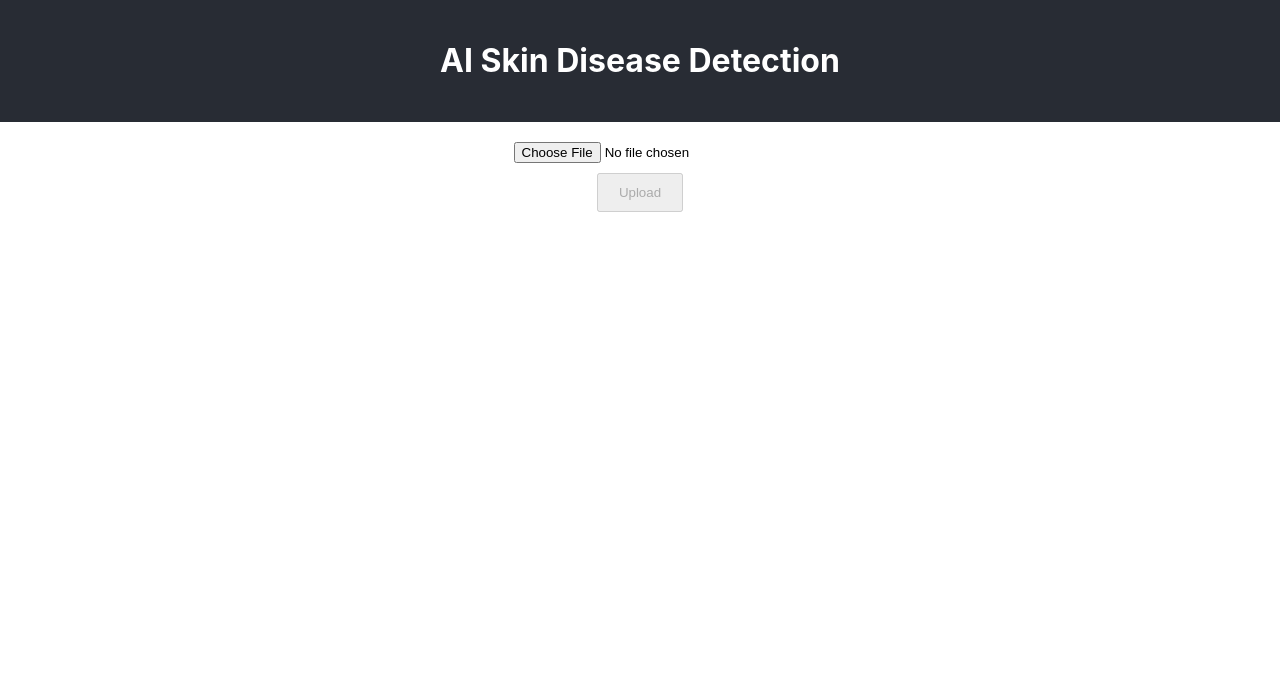
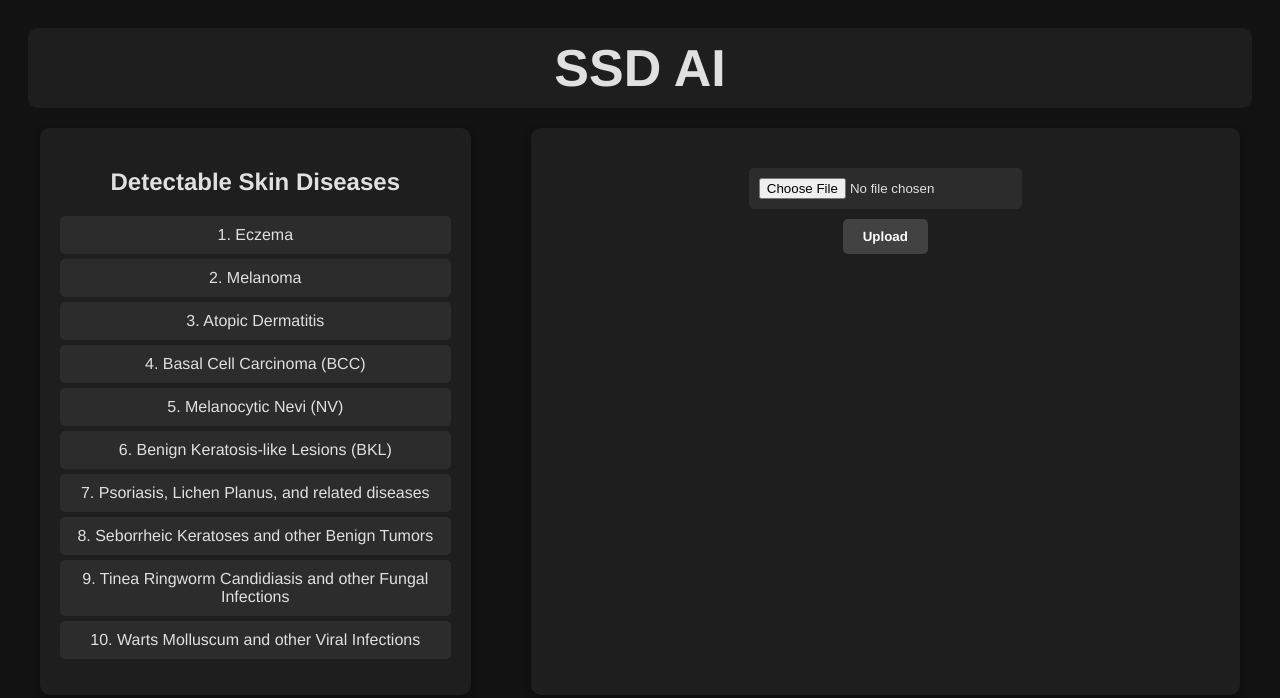
Before and after one commit to syrusaslam/AI-Skin-Disease-Detection, a React (Create React App) app in the folder node_stuff/: page / in a window 1280 px wide. Shown: the top 698 px of the page. Built offline with nearby package versions, Linux system fonts and the light colour scheme.

Commit message:
more modification to the website

```diff
--- a/node_stuff/src/App.css
+++ b/node_stuff/src/App.css
@@ -1,38 +1,96 @@
+/* src/App.css */
 .App {
   text-align: center;
-}
-
-.App-logo {
-  height: 40vmin;
-  pointer-events: none;
-}
-
-@media (prefers-reduced-motion: no-preference) {
-  .App-logo {
-    animation: App-logo-spin infinite 20s linear;
-  }
-}
-
-.App-header {
-  background-color: #282c34;
+  background-color: #121212; /* Dark background */
   min-height: 100vh;
   display: flex;
   flex-direction: column;
   align-items: center;
+  justify-content: flex-start;
+  padding: 20px;
+  color: #E0E0E0; /* Light text color */
+  font-family: 'Helvetica', 'Arial', sans-serif; /* Use Helvetica for main font */
+}
+
+.App-header {
+  background-color: #1E1E1E; /* Slightly lighter dark background */
+  min-height: 80px;
+  display: flex;
+  align-items: center;
   justify-content: center;
   font-size: calc(10px + 2vmin);
-  color: white;
+  color: #E0E0E0; /* Light text color */
+  width: 100%;
+  border-radius: 10px;
+  margin-bottom: 20px;
+  font-family: 'Helvetica', 'Arial', sans-serif; /* Use Helvetica for header */
+  font-weight: 700;
 }
 
-.App-link {
-  color: #61dafb;
+.App-header h1 {
+  margin: 0;
 }
 
-@keyframes App-logo-spin {
-  from {
-    transform: rotate(0deg);
-  }
-  to {
-    transform: rotate(360deg);
-  }
+.main-content {
+  display: flex;
+  justify-content: space-between;
+  width: 100%;
+  max-width: 1200px; /* Limit the width for better appearance */
 }
+
+.upload-container, .info-container {
+  background: #1E1E1E; /* Slightly lighter dark background */
+  padding: 20px;
+  border-radius: 10px;
+  box-shadow: 0 4px 8px rgba(0, 0, 0, 0.3);
+}
+
+.upload-container {
+  width: 60%; /* 2/3 of the screen */
+}
+
+.info-container {
+  width: 35%; /* 1/3 of the screen */
+  margin-right: 5%; /* Adjust for spacing between columns */
+}
+
+.upload-container form {
+  display: flex;
+  flex-direction: column;
+  align-items: center;
+}
+
+.upload-container input {
+  margin-bottom: 10px;
+  padding: 10px;
+  border-radius: 5px;
+  border: none;
+  background-color: #2C2C2C;
+  color: #E0E0E0;
+}
+
+.upload-container button {
+  padding: 10px 20px;
+  background-color: #6200EA; /* Accent color */
+  color: white;
+  border: none;
+  border-radius: 5px;
+  cursor: pointer;
+  transition: background-color 0.3s;
+  font-family: 'Helvetica', 'Arial', sans-serif; /* Use Helvetica for buttons */
+  font-weight: 700;
+}
+
+.upload-container button:disabled {
+  background-color: #424242;
+  cursor: not-allowed;
+}
+
+.upload-container button:hover:not(:disabled) {
+  background-color: #3700B3; /* Darker accent color */
+}
+
+.error {
+  color: #CF6679; /* Error color */
+  margin-bottom: 10px;
+}
--- a/node_stuff/src/App.js
+++ b/node_stuff/src/App.js
@@ -1,6 +1,7 @@
 import React from 'react';
 import Header from './components/Header';
 import UploadForm from './components/UploadForm';
+import Info from './components/Info';
 import './App.css';
 
 function App() {
@@ -11,8 +12,15 @@ function App() {
 
   return (
     <div className="App">
-      <Header />
-      <UploadForm onUpload={handleUpload} />
+      <header className="App-header">
+        <h1>SSD AI</h1>
+      </header>
+      <div className="main-content">
+        <Info />
+        <div className="upload-container">
+          <UploadForm onUpload={handleUpload} />
+        </div>
+      </div>
     </div>
   );
 }
--- /dev/null
+++ b/node_stuff/src/components/Info.css
@@ -0,0 +1,47 @@
+/* src/components/Info.css */
+.info-container {
+    background: #1E1E1E; /* Slightly lighter dark background */
+    padding: 20px;
+    border-radius: 10px;
+    box-shadow: 0 4px 8px rgba(0, 0, 0, 0.3);
+    font-family: 'Helvetica', 'Arial', sans-serif; /* Use Helvetica for main font */
+  }
+
+  .info-container h2 {
+    margin-bottom: 20px;
+    color: #E0E0E0; /* Light text color */
+    font-family: 'Helvetica', 'Arial', sans-serif; /* Use Helvetica for headers */
+    font-weight: 700;
+  }
+
+  .info-container ul {
+    list-style-type: none;
+    padding: 0;
+  }
+
+  .info-container ul li {
+    background: #2C2C2C; /* List item background color */
+    margin: 5px 0;
+    padding: 10px;
+    border-radius: 5px;
+    color: #E0E0E0; /* Light text color */
+    cursor: pointer;
+    position: relative;
+  }
+
+  .info-container ul li:hover {
+    background: #424242;
+  }
+
+  .dropdown-content {
+    display: none;
+    background: #333;
+    padding: 10px;
+    border-radius: 5px;
+    margin-top: 10px;
+    color: #E0E0E0;
+  }
+
+  ul li.active .dropdown-content {
+    display: block;
+  }
--- /dev/null
+++ b/node_stuff/src/components/Info.js
@@ -0,0 +1,39 @@
+import React, { useState } from 'react';
+import './Info.css';
+
+function Info() {
+  const [activeIndex, setActiveIndex] = useState(null);
+
+  const diseases = [
+    { name: 'Eczema', description: 'Eczema is a condition that makes your skin red and itchy. It is common in children but can occur at any age. Eczema is long-lasting (chronic) and tends to flare periodically. It may be accompanied by asthma or hay fever.' },
+    { name: 'Melanoma', description: 'Melanoma is a type of skin cancer that develops from the pigment-producing cells known as melanocytes. Melanomas typically occur in the skin, but may rarely occur in the mouth, intestines, or eye.' },
+    { name: 'Atopic Dermatitis', description: 'Atopic dermatitis is an itchy inflammation of the skin, typically occurring in people with a family history of allergies. The main symptom is a rash that typically appears on the arms and behind the knees, but can also appear anywhere.' },
+    { name: 'Basal Cell Carcinoma (BCC)', description: 'Basal cell carcinoma is a type of skin cancer that begins in the basal cells. Basal cells produce new skin cells as old ones die off. Limiting sun exposure can help prevent these cells from becoming cancerous.' },
+    { name: 'Melanocytic Nevi (NV)', description: 'Melanocytic nevi, commonly known as moles, are growths on the skin that are usually brown or black. They can appear anywhere on the skin, alone or in groups.' },
+    { name: 'Benign Keratosis-like Lesions (BKL)', description: 'Benign keratosis-like lesions are non-cancerous skin growths. They are usually dark, and may be raised or flat. These lesions are common and often increase with age.' },
+    { name: 'Psoriasis, Lichen Planus, and related diseases', description: 'Psoriasis is a skin disease that causes red, itchy scaly patches, most commonly on the knees, elbows, trunk, and scalp. Lichen planus is a condition that can cause swelling and irritation in the skin, hair, nails, and mucous membranes.' },
+    { name: 'Seborrheic Keratoses and other Benign Tumors', description: 'Seborrheic keratoses are non-cancerous (benign) skin growths. They often appear as brown, black, or light tan growths on the face, chest, shoulders, or back.' },
+    { name: 'Tinea Ringworm Candidiasis and other Fungal Infections', description: 'Tinea is a fungal infection of the skin, commonly called ringworm. It can affect the skin on your body, scalp, feet, or nails. Candidiasis is a fungal infection caused by a yeast (a type of fungus) called Candida.' },
+    { name: 'Warts Molluscum and other Viral Infections', description: 'Warts are small growths on the skin caused by a viral infection, specifically by one of the many types of human papillomavirus (HPV). Molluscum contagiosum is a viral infection that results in small, benign raised lesions.' },
+  ];
+
+  const handleToggle = (index) => {
+    setActiveIndex(activeIndex === index ? null : index);
+  };
+
+  return (
+    <div className="info-container">
+      <h2>Detectable Skin Diseases</h2>
+      <ul>
+        {diseases.map((disease, index) => (
+          <li key={index} onClick={() => handleToggle(index)} className={activeIndex === index ? 'active' : ''}>
+            {index + 1}. {disease.name}
+            <div className="dropdown-content">{disease.description}</div>
+          </li>
+        ))}
+      </ul>
+    </div>
+  );
+}
+
+export default Info;
--- a/node_stuff/src/components/UploadForm.css
+++ b/node_stuff/src/components/UploadForm.css
@@ -12,6 +12,7 @@
 
   .upload-form button {
     padding: 10px 20px;
+
   }
 
   .error {
--- a/node_stuff/src/index.css
+++ b/node_stuff/src/index.css
@@ -1,11 +1,9 @@
 body {
-  margin: 0;
-  font-family: -apple-system, BlinkMacSystemFont, 'Segoe UI', 'Roboto', 'Oxygen',
-    'Ubuntu', 'Cantarell', 'Fira Sans', 'Droid Sans', 'Helvetica Neue',
-    sans-serif;
-  -webkit-font-smoothing: antialiased;
-  -moz-osx-font-smoothing: grayscale;
+  font-family: 'Helvetica', 'Arial', sans-serif;
+  background-color: #121212;
+  color: #E0E0E0;
 }
+
 
 code {
   font-family: source-code-pro, Menlo, Monaco, Consolas, 'Courier New',
```
Also changed, not shown: node_stuff/src/components/Header.js (line endings or trailing spaces), 1 other file (tests, documents, lock files or other folders).
